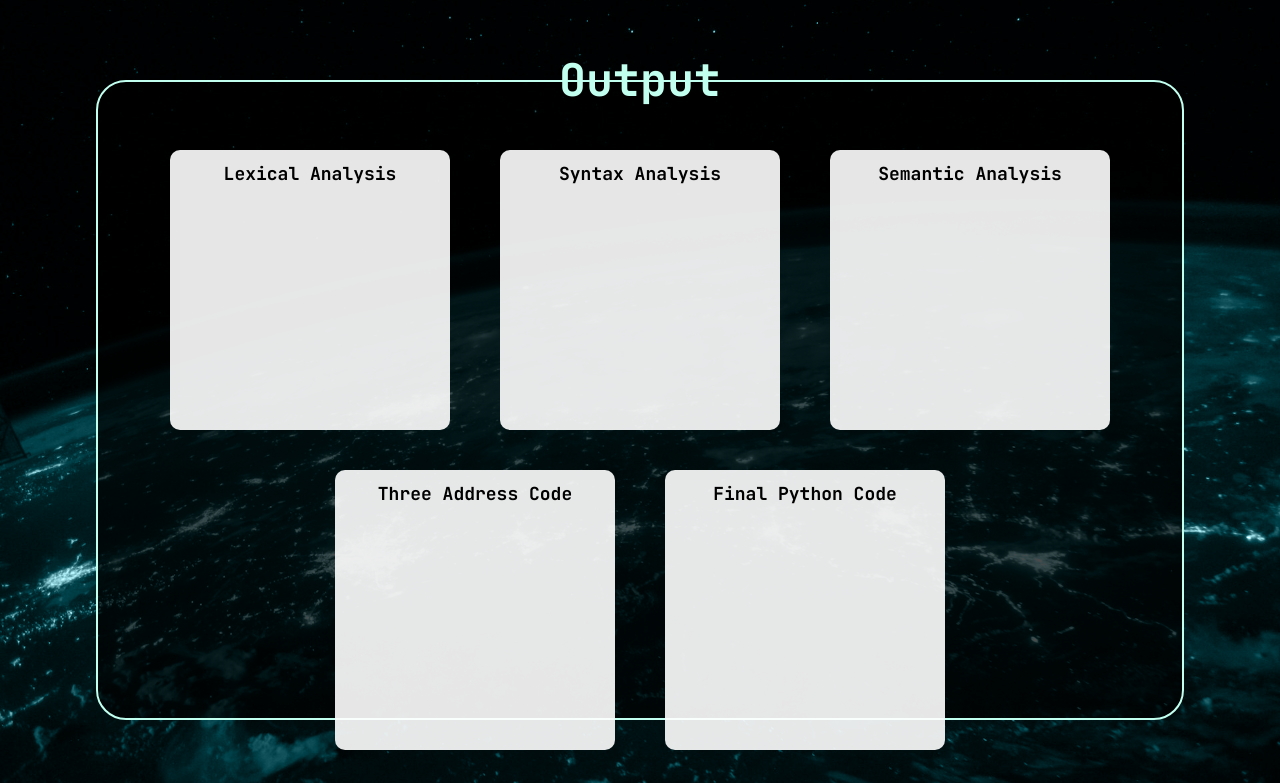
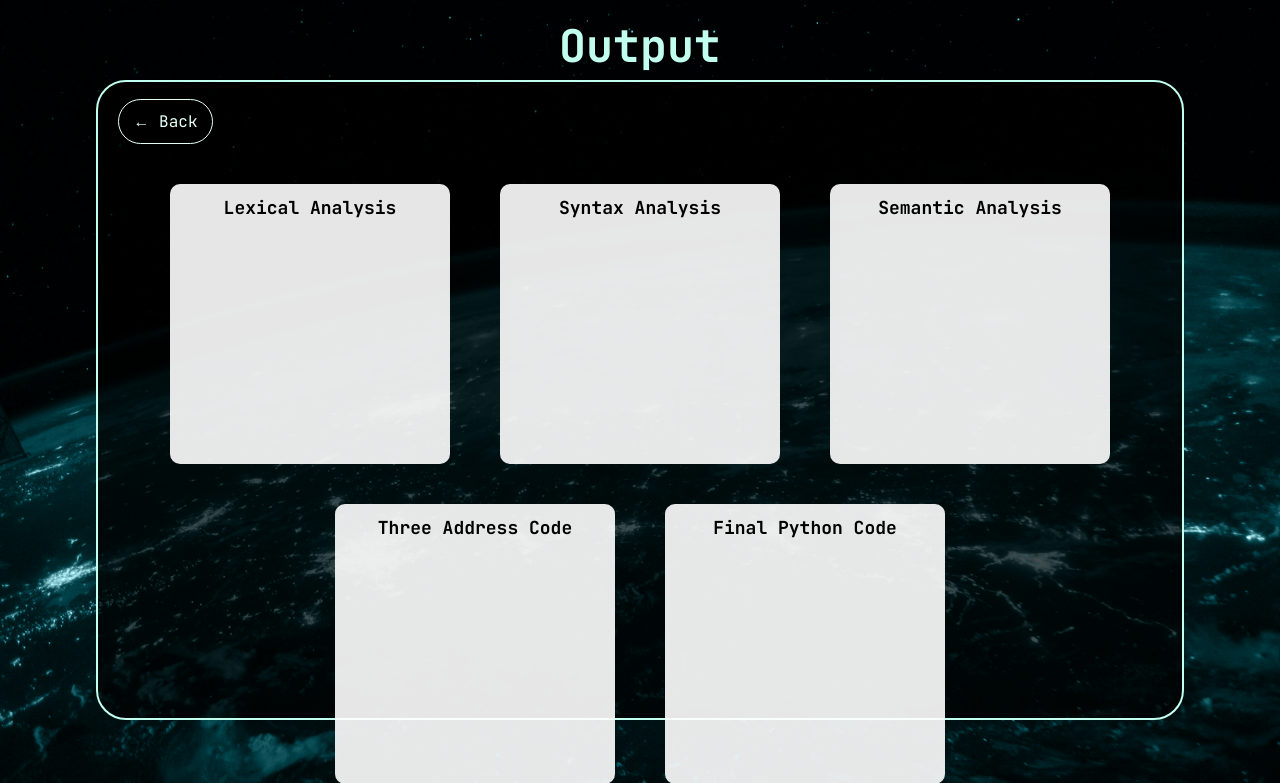
Before and after one commit to cs-gaurav/C-to-Python-Mini-Compiler, a Flask app: template templates/phase.html in a window 1280 px wide. Shown: the top 783 px of the page. Run offline with Flask 3, Linux system fonts and the light colour scheme; the template is opened without the code that fills it, so the values that code supplies are empty.

Commit message:
Update phase.html

```diff
--- a/templates/phase.html
+++ b/templates/phase.html
@@ -10,33 +10,48 @@
 <body>
     <div class="outer">
         <div class="container2">
+
             <p class="heading3">Output</p>
+
+
+            <div style="padding-left:20px;">
+                <a href="/" style="text-decoration:none;">
+                    <button class="btn">← Back</button>
+                </a>
+            </div>
+
             <div class="container3">
                 <div class="inner">
                     <b>Lexical Analysis</b>
                     <pre>{{ lexer | safe }}</pre>
                 </div>
+
                 <div class="inner">
                     <b>Syntax Analysis</b>
                     <pre>{{ parser | safe }}</pre>
                 </div>
+
                 <div class="inner">
                     <b>Semantic Analysis</b>
                     <pre>{{ semantic | safe }}</pre>
                 </div>
             </div>
+
             <div class="container3">
                 <div class="inner">
                     <b>Three Address Code</b>
                     <pre>{{ tac | safe }}</pre>
                 </div>
+
                 <div class="inner">
                     <b>Final Python Code</b>
                     <pre>{{ python_code | safe }}</pre>
                 </div>
             </div>
+
         </div>
     </div>
+
     <script src="/static/script.js"></script>
 </body>
 </html>
```
